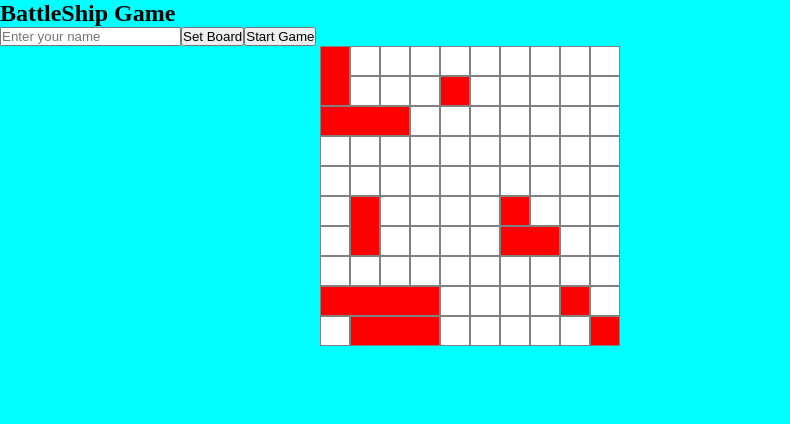
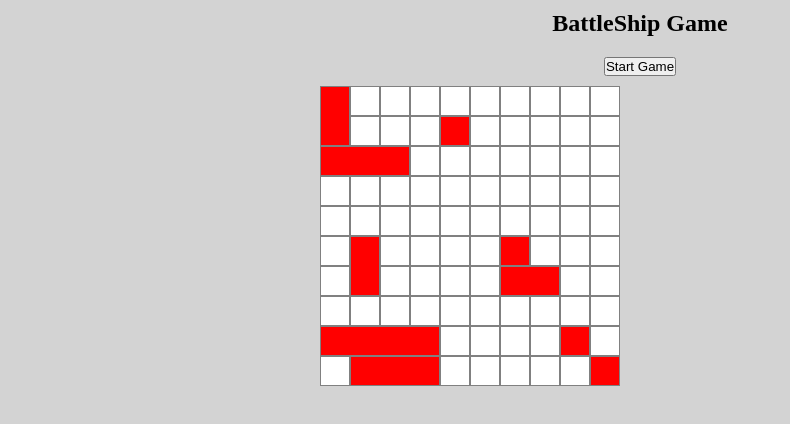
Before and after one commit to Urchmaney/battleship, a website built with webpack: page dist/index.html in a window 1280 px wide. Both pictures are taken after a click on the button "Set Board". Shown: the whole page, without its empty margins (0-790 px from the left). Built offline with nearby package versions, Linux system fonts and the light colour scheme.

Commit message:
Add styling

```diff
--- a/src/style.css
+++ b/src/style.css
@@ -5,9 +5,16 @@
 }
 
 body{
-    background-color: aqua;
+    background-color: lightgray;
 }
 
+h2, .playerInfo{
+    text-align: center;
+    padding: 10px;
+}
+h3{
+    margin-left: 230px;
+}
 .ships{
     background-color: red;
     position: absolute;
--- a/src/view.js
+++ b/src/view.js
@@ -26,7 +26,7 @@ const drop = (ev) => {
 
 const endGame = (player) => {
   const board = document.getElementById('boards');
-  board.innerHTML = `${player.getName()} has won !!!`;
+  board.innerHTML = `<h3>${player.getName()} has won !!!</h3>`;
 };
 
 const renderEmptyBoard = () => {
@@ -154,7 +154,9 @@ const displayPlayersInfo = () => {
   textInput.setAttribute('placeholder', 'Enter your name');
   playerInfo.appendChild(textInput);
   playerInfo.appendChild(submitBtn);
+  playerInfo.classList.add('playerInfo');
   submitBtn.addEventListener('click', () => {
+    playerInfo.innerHTML = '';
     main.startGame(textInput.value);
     renderEmptyBoard();
     getShips();
```
Also changed, not shown: dist/main.js.
